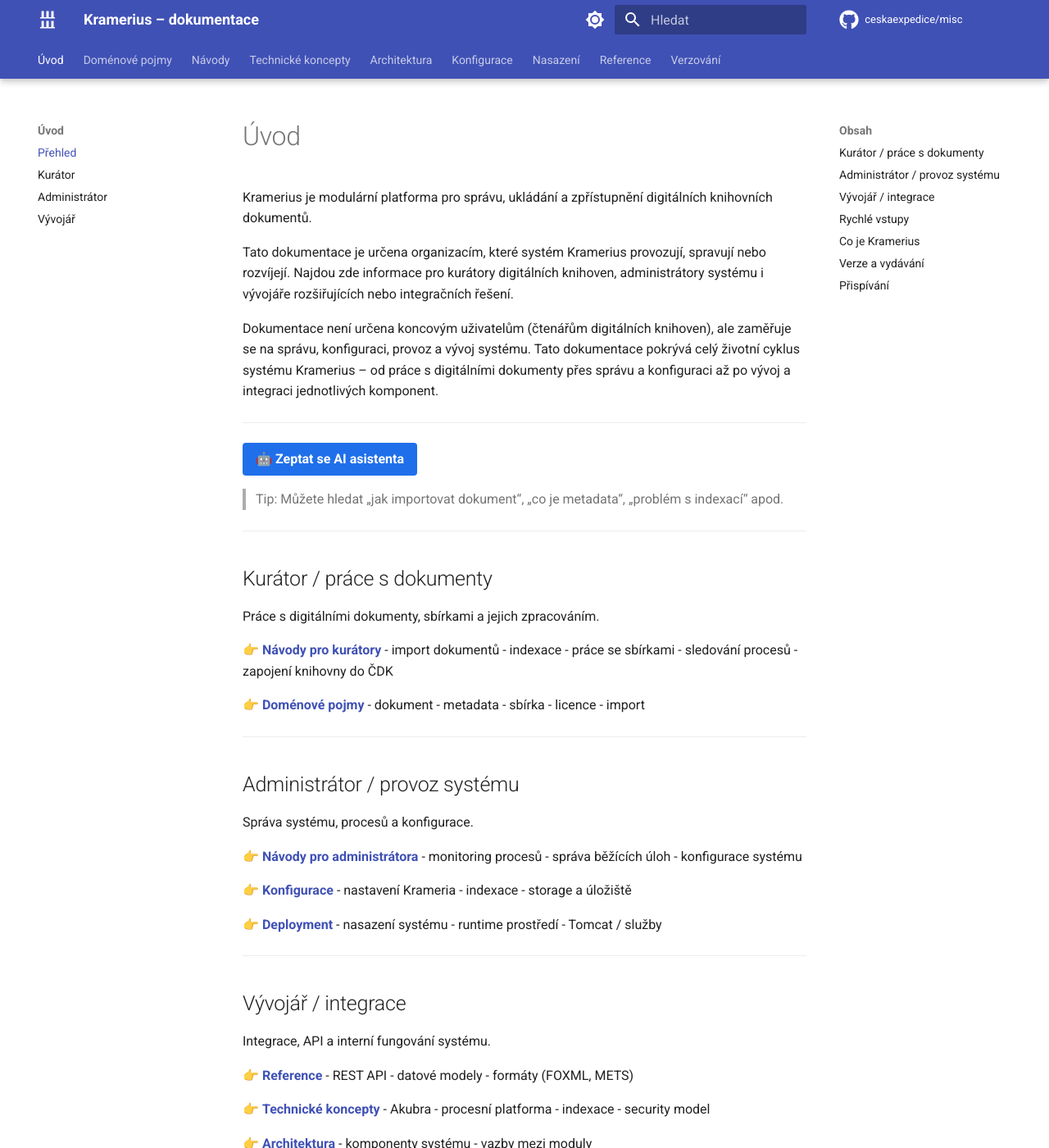
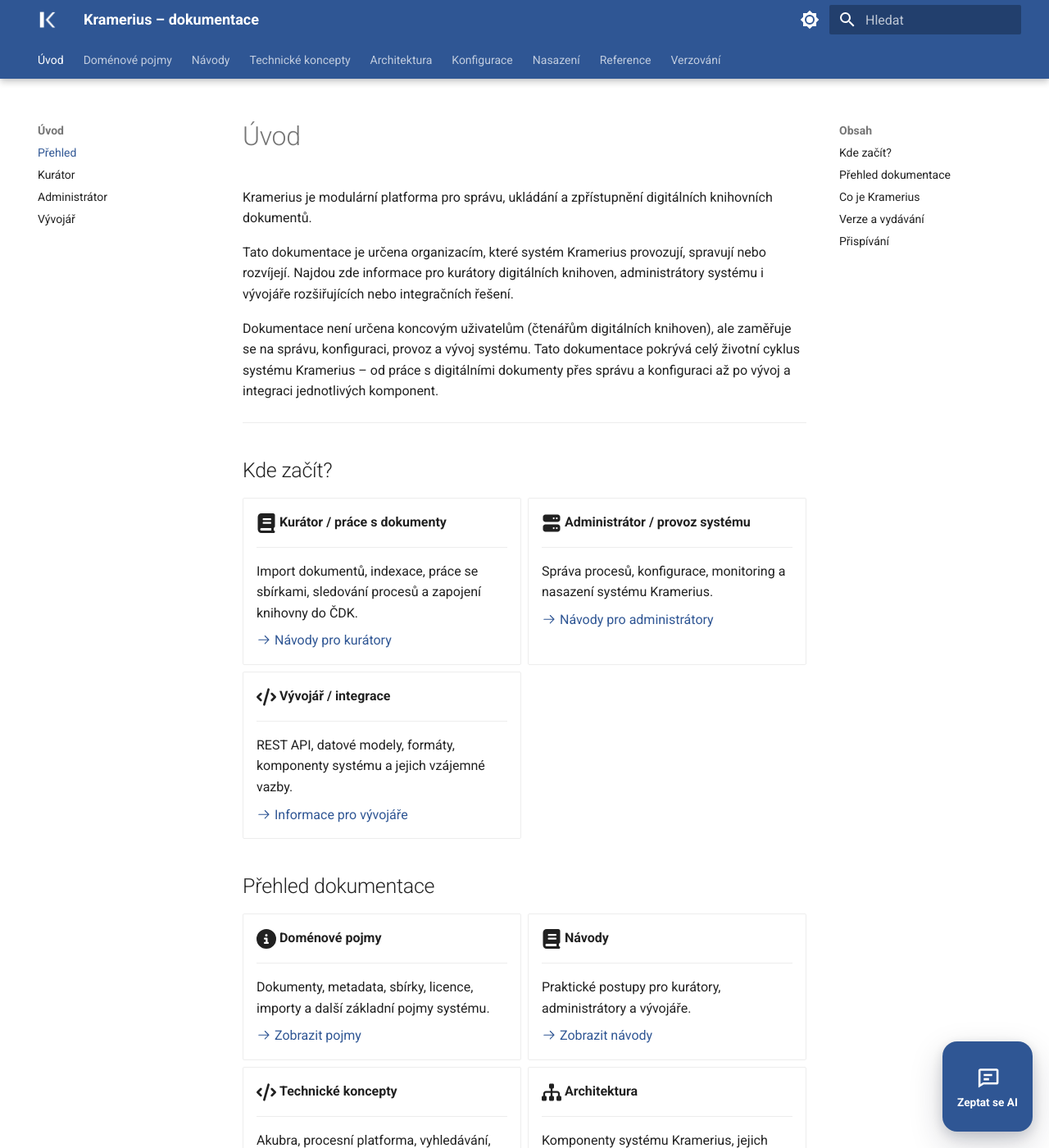
Before and after one commit to ceskaexpedice/kramerius-docs, an MkDocs documentation site: the page built from docs/index.md, in a window 1280 px wide and 1400 px high. Shown: the whole window at 82% size. Built offline with MkDocs 1.6.1 and Material for MkDocs 9.7.7, drawn with Linux system fonts in a browser that asks for light colours; some web fonts are replaced; comment, search, counter and statistics services are not loaded; some of the changed text lies outside the part shown.

```diff
--- /dev/null
+++ b/docs/assets/kramerius-doc-chat-launcher.js
@@ -0,0 +1,127 @@
+(() => {
+  "use strict";
+
+  const chatElementName = "kramerius-doc-chat";
+  const chatApiUrl = "https://ai-api.inovatika.dev/kramerius-doc-api/";
+  const chatStateChangeEventName = "kramerius-doc-chat-state-change";
+  const scrollLockClassName = "doc-chat-open";
+  const launcherScript = document.currentScript;
+
+  if (!(launcherScript instanceof HTMLScriptElement) || !launcherScript.src) {
+    throw new Error("Nelze zjistit URL skriptu launcheru AI asistenta.");
+  }
+
+  if (document.querySelector(".doc-chat-launcher")) {
+    throw new Error("Launcher AI asistenta je na strance vlozen vicekrat.");
+  }
+
+  if (document.querySelector(chatElementName)) {
+    throw new Error("Chatovaci komponenta je na strance vlozena vicekrat.");
+  }
+
+  const launcher = document.createElement("aside");
+  launcher.className = "doc-chat-launcher";
+  launcher.setAttribute("aria-label", "AI asistent dokumentace");
+
+  const launcherButton = document.createElement("button");
+  launcherButton.className = "doc-chat-launcher__button";
+  launcherButton.type = "button";
+  launcherButton.disabled = true;
+  launcherButton.setAttribute("aria-busy", "true");
+  launcherButton.setAttribute("aria-label", "Otevřít chat s AI asistentem");
+  launcherButton.innerHTML = `
+    <svg class="doc-chat-launcher__icon" viewBox="0 0 24 24" aria-hidden="true">
+      <path d="M4 4h16a2 2 0 0 1 2 2v11a2 2 0 0 1-2 2H8l-5 3V6a2 2 0 0 1 2-2Zm1 2v12.5L7.4 17H20V6H5Zm3 3h8v2H8V9Zm0 4h5v2H8v-2Z"></path>
+    </svg>
+    <span>Zeptat se AI</span>
+  `;
+
+  launcher.append(launcherButton);
+
+  const chatElement = document.createElement(chatElementName);
+  chatElement.setAttribute("api-url", chatApiUrl);
+  chatElement.setAttribute(
+    "logo-url",
+    new URL("img/kramerius_logo.png", launcherScript.src).href,
+  );
+  chatElement.setAttribute("use-mock-response", "false");
+  chatElement.setAttribute("use-placeholder-response", "true");
+
+  document.body.append(launcher, chatElement);
+
+  let chatApi = null;
+
+  const requireChatApi = () => {
+    if (
+      chatApi === null ||
+      typeof chatApi.open !== "function" ||
+      typeof chatApi.isOpen !== "function"
+    ) {
+      throw new Error("API chatovaci komponenty neni pripraveno.");
+    }
+
+    return chatApi;
+  };
+
+  const applyChatState = (isChatOpen) => {
+    if (typeof isChatOpen !== "boolean") {
+      throw new Error("Komponenta ohlasila neplatny stav chatu.");
+    }
+
+    const wasChatOpen = launcher.hidden;
+    launcher.hidden = isChatOpen;
+    document.documentElement.classList.toggle(scrollLockClassName, isChatOpen);
+
+    if (wasChatOpen && !isChatOpen) {
+      launcherButton.focus({ preventScroll: true });
+    }
+  };
+
+  chatElement.addEventListener(chatStateChangeEventName, (event) => {
+    if (
+      !(event instanceof CustomEvent) ||
+      typeof event.detail?.isOpen !== "boolean"
+    ) {
+      throw new Error(
+        "Komponenta ohlasila neplatnou udalost zmeny stavu chatu.",
+      );
+    }
+
+    applyChatState(event.detail.isOpen);
+  });
+
+  launcherButton.addEventListener("click", () => {
+    const readyChatApi = requireChatApi();
+    readyChatApi.open();
+
+    if (!readyChatApi.isOpen()) {
+      throw new Error("Chatovaci komponenta se po prikazu open neotevrela.");
+    }
+
+    if (!launcher.hidden) {
+      throw new Error("Komponenta po otevreni neohlasila zmenu stavu chatu.");
+    }
+  });
+
+  const componentScript = document.createElement("script");
+  componentScript.type = "module";
+  componentScript.src = new URL(
+    "kramerius-doc-chat-ui/doc-chat-ui.js",
+    launcherScript.src,
+  ).href;
+  componentScript.addEventListener(
+    "error",
+    () => {
+      throw new Error("Nepodarilo se nacist chatovaci komponentu.");
+    },
+    { once: true },
+  );
+  document.head.append(componentScript);
+
+  customElements.whenDefined(chatElementName).then(() => {
+    chatApi = window.krameriusDocChat ?? null;
+    applyChatState(requireChatApi().isOpen());
+    launcherButton.disabled = false;
+    launcherButton.removeAttribute("aria-busy");
+  });
+})();
--- a/docs/index.md
+++ b/docs/index.md
@@ -11,127 +11,91 @@
 
 ---
 
-<style>
-  .doc-chat-launch {
-    margin: 8px 0 12px;
-  }
+## Kde začít?
 
-  .doc-chat-launch__button {
-    display: inline-flex;
-    align-items: center;
-    justify-content: center;
-    min-height: 40px;
-    border: 0;
-    border-radius: 4px;
-    padding: 0 16px;
-    background: #1f6feb;
-    color: #fff;
-    font: inherit;
-    font-weight: 600;
-    cursor: pointer;
-  }
+<div class="grid cards" markdown>
 
-  .doc-chat-launch__button:hover {
-    background: #1a5fc8;
-  }
+-   :fontawesome-solid-book:{ .lg .middle } __Kurátor / práce s dokumenty__
 
-  .doc-chat-launch__button:focus-visible {
-    outline: 3px solid rgba(31, 111, 235, 0.32);
-    outline-offset: 3px;
-  }
-</style>
+    ---
 
-<div class="doc-chat-launch">
-  <button type="button" class="doc-chat-launch__button" onclick="window.openKrameriusDocChat()">🤖 Zeptat se AI asistenta</button>
+    Import dokumentů, indexace, práce se sbírkami, sledování procesů a zapojení knihovny do ČDK.
+
+    [:octicons-arrow-right-24: Návody pro kurátory](guides/curator/index.md)
+
+-   :fontawesome-solid-server:{ .lg .middle } __Administrátor / provoz systému__
+
+    ---
+
+    Správa procesů, konfigurace, monitoring a nasazení systému Kramerius.
+
+    [:octicons-arrow-right-24: Návody pro administrátory](guides/admin/index.md)
+
+-   :fontawesome-solid-code:{ .lg .middle } __Vývojář / integrace__
+
+    ---
+
+    REST API, datové modely, formáty, komponenty systému a jejich vzájemné vazby.
+
+    [:octicons-arrow-right-24: Informace pro vývojáře](getting-started/developer.md)
+
 </div>
 
-<kramerius-doc-chat api-url="https://ai-api.inovatika.dev/kramerius-doc-api/" use-mock-response=false></kramerius-doc-chat>
-<script>
-  window.openKrameriusDocChat = function () {
-    if (!window.krameriusDocChat) {
-      throw new Error('Kramerius doc chat neni nacteny.');
-    }
+## Přehled dokumentace
 
-    window.krameriusDocChat.open();
-  };
-</script>
-<script type="module" src="assets/kramerius-doc-chat-ui/doc-chat-ui.js"></script>
+<div class="grid cards" markdown>
 
-> Tip: Můžete hledat „jak importovat dokument“, „co je metadata“, „problém s indexací“ apod.
+-   :fontawesome-solid-circle-info:{ .lg .middle } __Doménové pojmy__
 
----
+    ---
 
-## Kurátor / práce s dokumenty
+    Dokumenty, metadata, sbírky, licence, importy a další základní pojmy systému.
 
-Práce s digitálními dokumenty, sbírkami a jejich zpracováním.
+    [:octicons-arrow-right-24: Zobrazit pojmy](domain-concepts/index.md)
 
-👉 **[Návody pro kurátory](guides/curator/index.md)**
-- import dokumentů
-- indexace
-- práce se sbírkami
-- sledování procesů
-- zapojení knihovny do ČDK
+-   :fontawesome-solid-book:{ .lg .middle } __Návody__
 
-👉 **[Doménové pojmy](domain-concepts/index.md)**
-- dokument
-- metadata
-- sbírka
-- licence
-- import
+    ---
 
----
+    Praktické postupy pro kurátory, administrátory a vývojáře.
 
-## Administrátor / provoz systému
+    [:octicons-arrow-right-24: Zobrazit návody](guides/index.md)
 
-Správa systému, procesů a konfigurace.
+-   :fontawesome-solid-code:{ .lg .middle } __Technické koncepty__
 
-👉 **[Návody pro administrátora](guides/admin/index.md)**
-- monitoring procesů
-- správa běžících úloh
-- konfigurace systému
+    ---
 
-👉 **[Konfigurace](configuration/index.md)**
-- nastavení Krameria
-- indexace
-- storage a úložiště
+    Akubra, procesní platforma, vyhledávání, zabezpečení, ČDK a API.
 
-👉 **[Deployment](deployment/index.md)**
-- nasazení systému
-- runtime prostředí
-- Tomcat / služby
+    [:octicons-arrow-right-24: Zobrazit koncepty](core-concepts/index.md)
 
----
+-   :fontawesome-solid-sitemap:{ .lg .middle } __Architektura__
 
-## Vývojář / integrace
+    ---
 
-Integrace, API a interní fungování systému.
+    Komponenty systému Kramerius, jejich odpovědnosti a vzájemné vazby.
 
-👉 **[Reference](reference/index.md)**
-- REST API
-- datové modely
-- formáty (FOXML, METS)
+    [:octicons-arrow-right-24: Zobrazit architekturu](architecture/index.md)
 
-👉 **[Technické koncepty](core-concepts/index.md)**
-- Akubra
-- procesní platforma
-- indexace
-- security model
+-   :fontawesome-solid-server:{ .lg .middle } __Konfigurace a nasazení__
 
-👉 **[Architektura](architecture/index.md)**
-- komponenty systému
-- vazby mezi moduly
+    ---
 
----
+    Nastavení jednotlivých komponent a provoz v Dockeru, Kubernetes i on-premise.
 
-## Rychlé vstupy
+    [:octicons-arrow-right-24: Konfigurace](configuration/index.md)
+    [:octicons-arrow-right-24: Nasazení](deployment/index.md)
 
-Pokud víte, co hledáte:
+-   :fontawesome-solid-book-open:{ .lg .middle } __Reference a verzování__
 
-- [Doménové pojmy](domain-concepts/index.md)
-- [Technické koncepty](core-concepts/index.md)
-- [Návody](guides/index.md)
-- [Reference](reference/index.md)
-- [Verzovani](versioning/index.md)
+    ---
+
+    Detailní technická reference, kompatibilita komponent a pravidla vydávání.
+
+    [:octicons-arrow-right-24: Reference](reference/index.md)
+    [:octicons-arrow-right-24: Verzování](versioning/index.md)
+
+</div>
 
 ## Co je Kramerius
 
--- /dev/null
+++ b/docs/stylesheets/extra.css
@@ -0,0 +1,75 @@
+:root > * {
+  --md-primary-fg-color: #2f5694;
+  --md-primary-fg-color--light: #5475a9;
+  --md-primary-fg-color--dark: #244474;
+  --md-accent-fg-color: #2f5694;
+  --md-accent-fg-color--transparent: rgba(47, 86, 148, 0.1);
+}
+
+html.doc-chat-open,
+html.doc-chat-open body {
+  overflow: hidden;
+  overscroll-behavior: none;
+}
+
+.doc-chat-launcher {
+  position: fixed;
+  right: max(1rem, env(safe-area-inset-right));
+  bottom: max(1rem, env(safe-area-inset-bottom));
+  z-index: 999;
+  width: 5.5rem;
+  aspect-ratio: 1;
+}
+
+.doc-chat-launcher[hidden] {
+  display: none;
+}
+
+.doc-chat-launcher__button {
+  box-sizing: border-box;
+  display: flex;
+  flex-direction: column;
+  align-items: center;
+  justify-content: center;
+  gap: 0.35rem;
+  width: 100%;
+  height: 100%;
+  border: 0;
+  border-radius: 18px;
+  padding: 0.75rem;
+  background: #2f5694;
+  color: #fff;
+  font: inherit;
+  font-size: 0.68rem;
+  font-weight: 700;
+  line-height: 1.2;
+  text-align: center;
+  cursor: pointer;
+  box-shadow:
+    0 0.25rem 0.75rem rgba(15, 23, 42, 0.16),
+    0 0.75rem 2rem rgba(15, 23, 42, 0.18);
+  transition:
+    background-color 120ms ease,
+    box-shadow 120ms ease;
+}
+
+.doc-chat-launcher__button:hover {
+  background: #244474;
+  box-shadow: 0 0.3rem 0.75rem rgba(47, 86, 148, 0.32);
+}
+
+.doc-chat-launcher__button:focus-visible {
+  outline: 3px solid rgba(47, 86, 148, 0.35);
+  outline-offset: 3px;
+}
+
+.doc-chat-launcher__button:disabled {
+  cursor: wait;
+  opacity: 0.7;
+}
+
+.doc-chat-launcher__icon {
+  width: 1.55rem;
+  height: 1.55rem;
+  fill: currentcolor;
+}
--- a/mkdocs.yml
+++ b/mkdocs.yml
@@ -1,15 +1,12 @@
 site_name: Kramerius – dokumentace
 site_description: Produktová a technická dokumentace systému Kramerius
-site_url: https://ceskaexpedice.github.io/misc/
-repo_url: https://github.com/ceskaexpedice/misc
-repo_name: ceskaexpedice/misc
+site_url: https://ceskaexpedice.github.io/kramerius-docs/
 
 theme:
   name: material
   language: cs
-  icon:
-    logo: material/library-shelves
-    repo: fontawesome/brands/github
+  logo: assets/img/kramerius_logo.png
+  favicon: assets/img/kramerius_logo.png
   font:
     text: Roboto
     code: Red Hat Mono
@@ -38,6 +35,12 @@
     - search.suggest
     - search.highlight
     - content.code.copy
+
+extra_css:
+  - stylesheets/extra.css
+
+extra_javascript:
+  - assets/kramerius-doc-chat-launcher.js
 
 nav:
   - Úvod:
@@ -100,7 +103,7 @@
 extra:
   social:
     - icon: fontawesome/brands/github
-      link: https://github.com/ceskaexpedice/misc
+      link: https://github.com/ceskaexpedice/kramerius-docs
       name: Projekt na GitHubu
 
 copyright: Copyright &copy; 2026 Česká digitální knihovna
```
Also changed, not shown: docs/reference/index.md (+1 -1 lines), docs/assets/img/kramerius_logo.png (added), docs/assets/kramerius-doc-chat-ui/doc-chat-ui.js.
